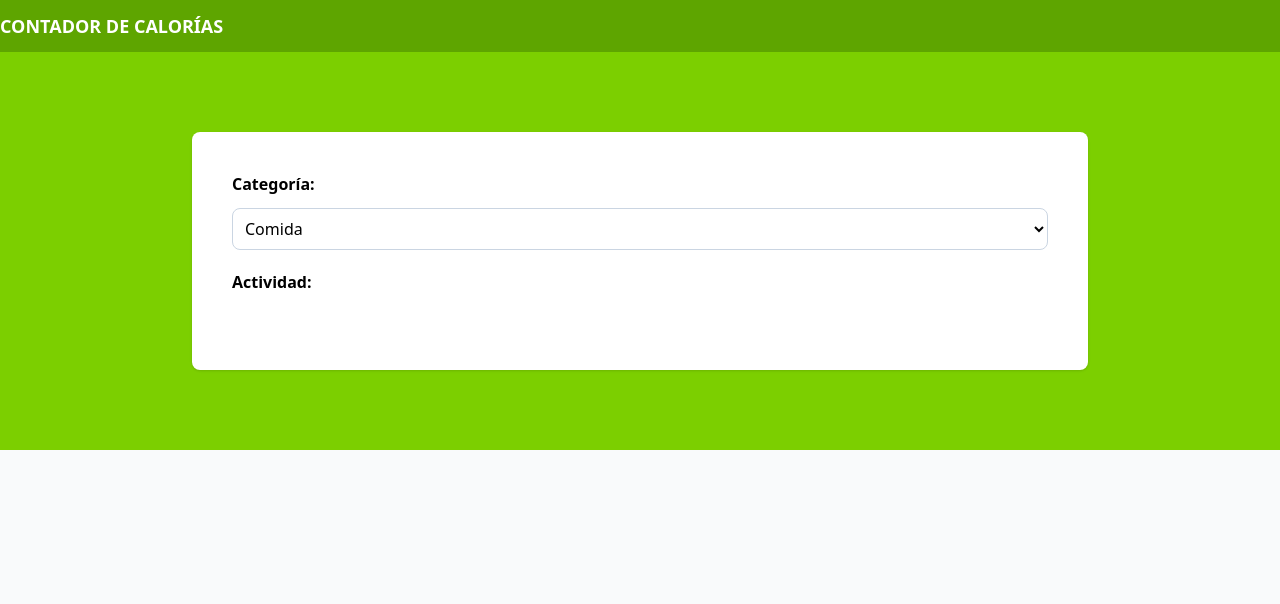
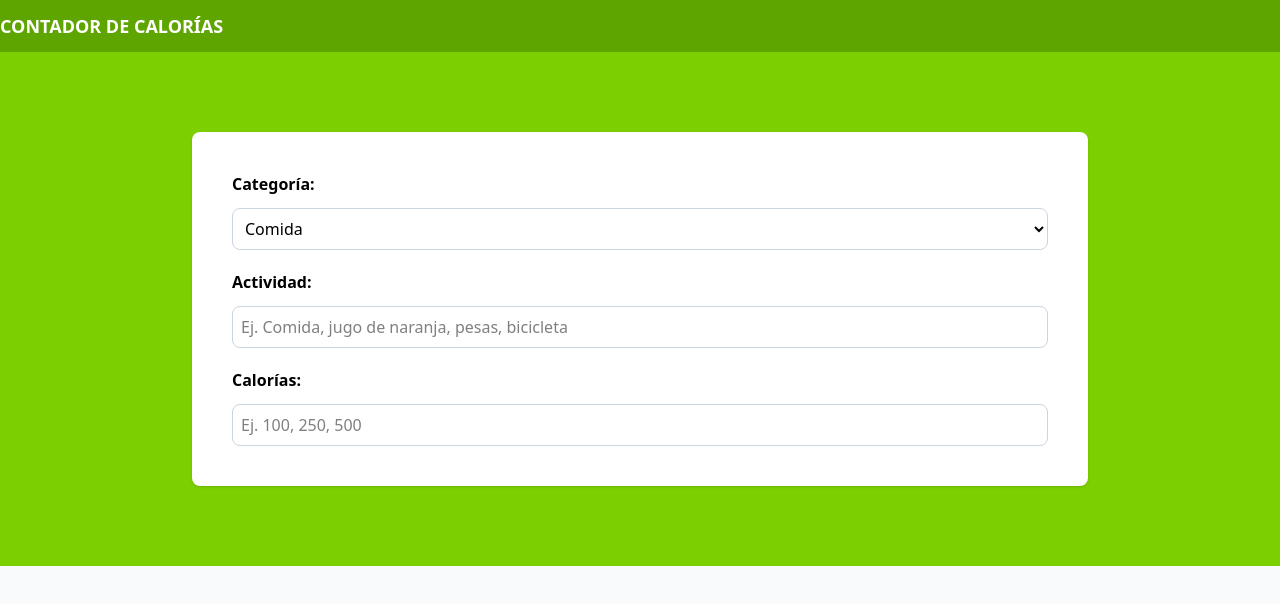
Before and after one commit to juancmdev/calories_tracker_react, a React (Vite) app: page / in a window 1280 px wide. Shown: the top 604 px of the page. Built offline with nearby package versions, Linux system fonts and the light colour scheme.

Commit message:
Update Form.tsx

```diff
--- a/src/components/Form.tsx
+++ b/src/components/Form.tsx
@@ -20,10 +20,26 @@
       </div>
 
       <div className="grid grid-cols-1 gap-3">
-        <label htmlFor="category" className="font-bold">
+        <label htmlFor="activity" className="font-bold">
           Actividad:
         </label>
-        <input />
+        <input
+          id="activity"
+          type="text"
+          className="border border-slate-300 p-2 rounded-lg"
+          placeholder="Ej. Comida, jugo de naranja, pesas, bicicleta"
+        />
+      </div>
+      <div className="grid grid-cols-1 gap-3">
+        <label htmlFor="calories" className="font-bold">
+          Calorías:
+        </label>
+        <input
+          id="calories"
+          type="number"
+          className="border border-slate-300 p-2 rounded-lg"
+          placeholder="Ej. 100, 250, 500"
+        />
       </div>
     </form>
   );
```
